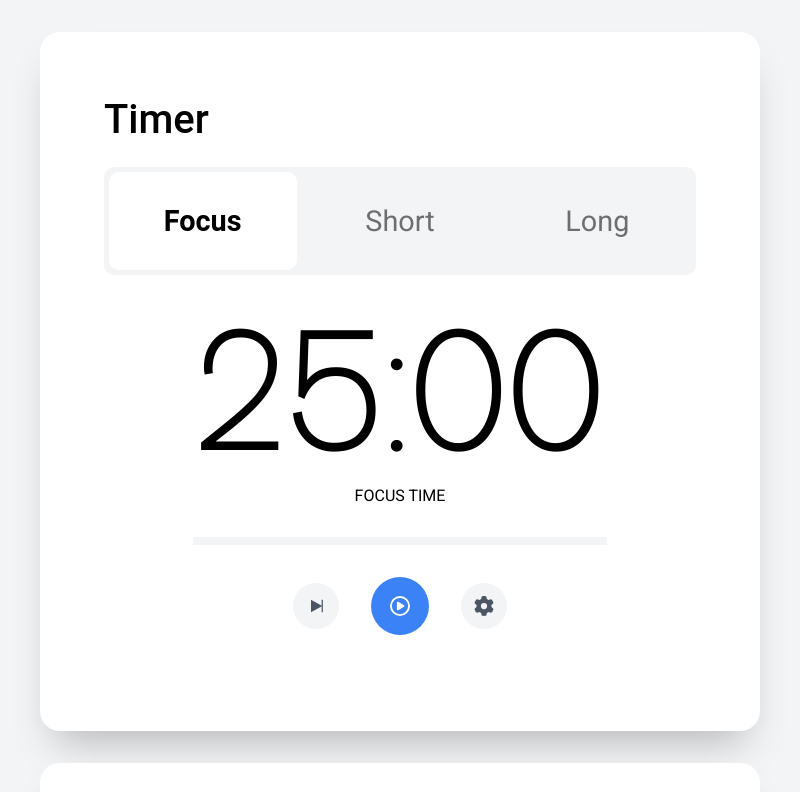
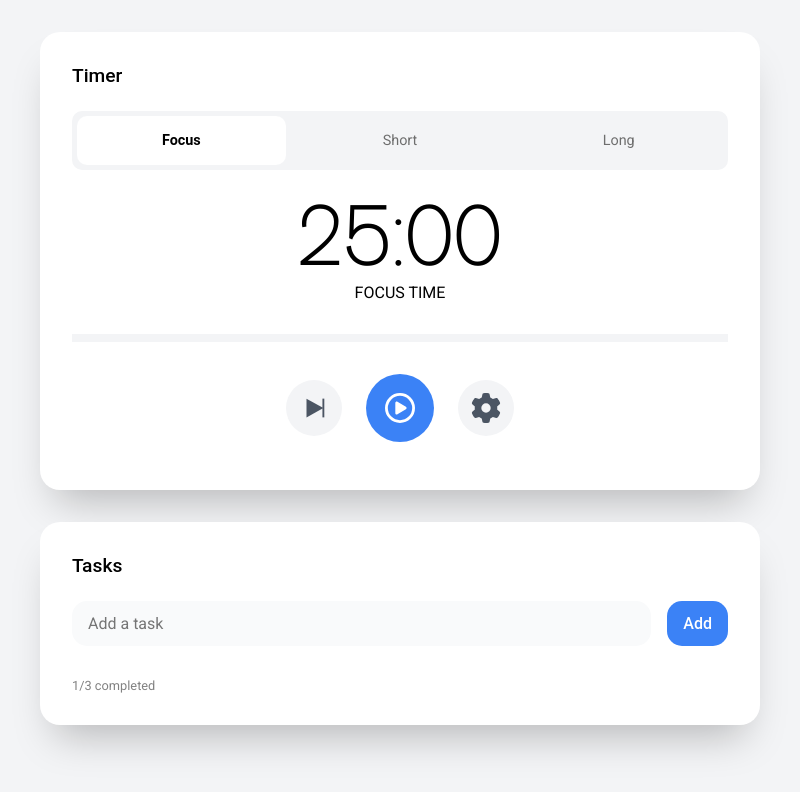
Before and after one commit to alvaro18101/pomodoro-timer-app, an Electron app: page index.html in a window 800 px wide. Shown: the top 792 px of the page. Drawn offline with Linux system fonts and the light colour scheme; a web font is replaced by a local one.

Commit message:
Fix the responsive design issue

```diff
--- a/css/mediaqueries.css
+++ b/css/mediaqueries.css
@@ -10,29 +10,38 @@
 }
 }
 
-
 @media screen and (max-width:900px) {
-  #todo-list {
-    width: 100%;
-  }
-
-  .timer-title {
-    font-size: 2.5rem;
+  .timer-container {
+    padding: 2rem;
   }
 
   .timer-status-container {
     width: 100%;
   }
 
-  .timer-status-button {
-    font-size: 1.8rem;
-  }
-
   .timer-status-button-inner-container {
-    padding: 2rem 0;
+    padding: 1rem 0;
   }
 
   .time-text {
-    font-size: 10rem;
+    font-size: 5rem;
+  }
+
+  .split-line {
+    width: 100%;
+  }
+
+  .timer-buttons-container {
+    gap: 1.5rem;
+    margin: 1rem auto;
+  }
+
+  .timer-buttons-container button {
+    width: 30px;
+    height: 30px;
+  }
+
+  #todo-list {
+    width: 100%;
   }
 }
--- a/css/style.css
+++ b/css/style.css
@@ -75,6 +75,8 @@ h2 {
 
 .timer-status-button.active{
   color: #000000;
+  font-weight: 600;
+
 }
 
 .timer-status-button-inner-container {
@@ -86,8 +88,6 @@ h2 {
 .timer-status-button.active .timer-status-button-inner-container {
   background-color: #FFFFFF;
   border-radius: 10px;
-  color: #000000;
-  font-weight: 600;
 }
 
 .time-text {
@@ -108,7 +108,7 @@ h2 {
   background-color: var(--main-gray);
 }
 
-.timer-buttons {
+.timer-buttons-container {
   margin: 2rem auto;
   width: 100%;
   text-align: center;
@@ -118,7 +118,7 @@ h2 {
   gap: 2rem;
 }
 
-.timer-buttons button {
+.timer-buttons-container button {
   width: 20px;
   height: 20px;
   padding: 0.8rem;
@@ -132,11 +132,8 @@ h2 {
   box-sizing: content-box;
 }
 
-/* .timer-buttons button:focus {
-  outline: 2px solid #d4d5d5;
-} */
 
-.timer-buttons button:hover {
+.timer-buttons-container button:hover {
   background-color: #e5e7eb;
 }
 
--- a/index.html
+++ b/index.html
@@ -11,6 +11,7 @@
       http-equiv="X-Content-Security-Policy"
       content="default-src 'self'; script-src 'self'"
     />
+    <meta name="viewport" content="width=device-width, initial-scale=1.0">
     <title>Pomodoro App</title>
     <link rel="shortcut icon" href="./assets/icons/icon.ico" type="image/x-icon">
     <link rel="stylesheet" href="css/style.css">
@@ -45,7 +46,7 @@
         </div>
         <div class="split-line"></div>
         <div class="timer-dots"></div>
-        <div class="timer-buttons">
+        <div class="timer-buttons-container">
           <button class="restart-button" id="restart-button">
             <svg width="64" height="64" viewBox="0 0 64 64" fill="none">
               <polygon points="16,12 16,52 52,32" fill="#4b5563" />
```
